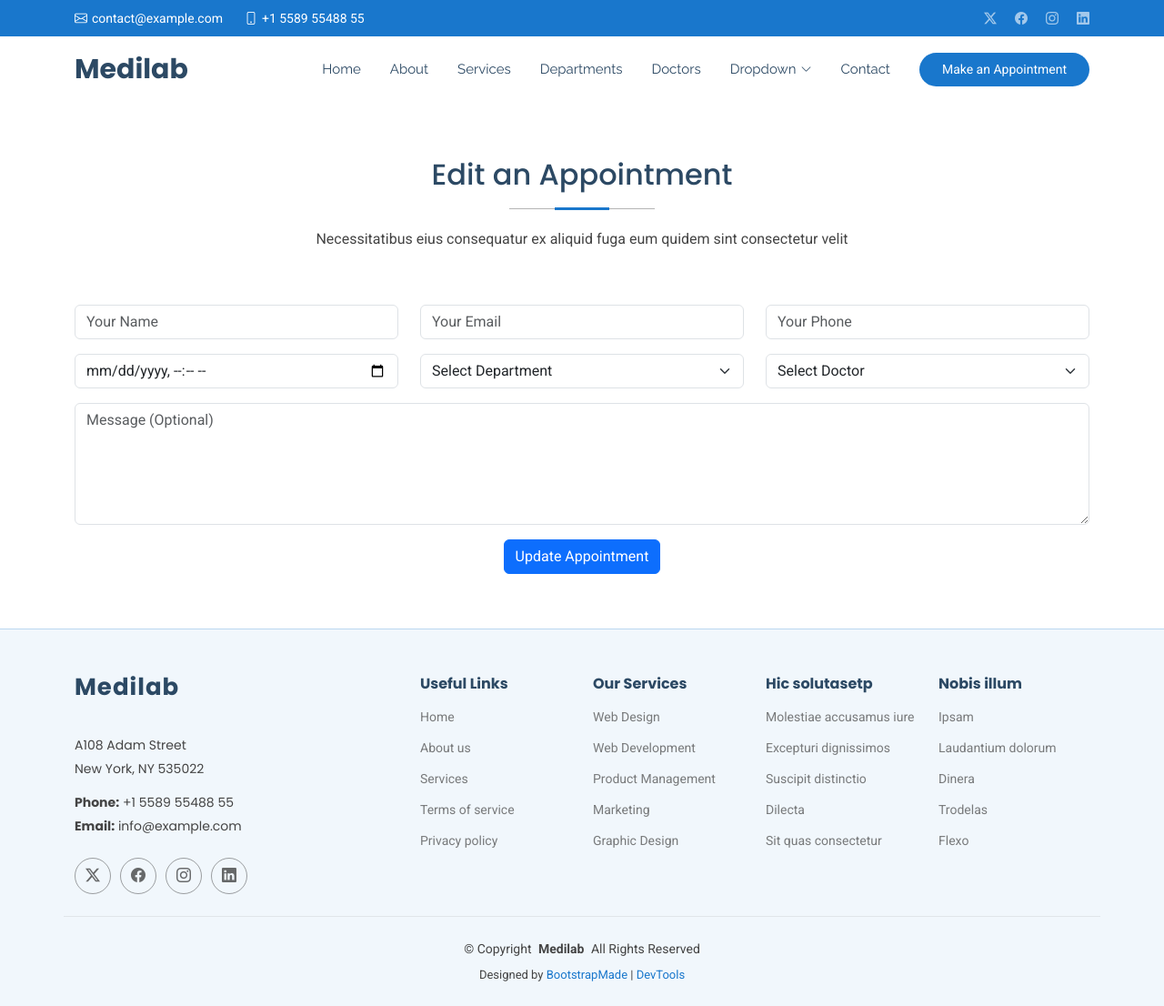
After one commit to Iancoder182/carecloud, a Django app: template templates/edit.html in a window 1280 px wide. The commit adds this page. Shown: the whole page at 91% size. Run offline with Django 3.2, Linux system fonts and the light colour scheme; the template is opened without the code that fills it, so the values that code supplies are empty; some libraries are stand-ins or nearby versions.

Commit message:
initial commit

```diff
--- a/careapp/urls.py
+++ b/careapp/urls.py
@@ -9,5 +9,7 @@ urlpatterns = [
     path('appointment/', views.appointment, name='appointment'),
     path('about/', views.about, name='about'),
     path('show/', views.show, name='show'),
+    path('delete/<int:id>', views.delete, name='delete'),
+    path('edit/<int:id>', views.edit, name='edit')
 
 ]
--- /dev/null
+++ b/templates/edit.html
@@ -0,0 +1,71 @@
+{% extends 'starter-page.html' %}
+{% load static%}
+
+{%block content%}
+
+<!-- Appointment Section -->
+    <section id="appointment" class="appointment section">
+
+      <!-- Section Title -->
+      <div class="container section-title" data-aos="fade-up">
+        <h2>Edit an Appointment</h2>
+        <p>Necessitatibus eius consequatur ex aliquid fuga eum quidem sint consectetur velit</p>
+      </div><!-- End Section Title -->
+
+      <div class="container" data-aos="fade-up" data-aos-delay="100">
+
+        <form  method="post" >
+
+          {%csrf_token%}
+
+
+          <div class="row">
+            <div class="col-md-4 form-group">
+              <input type="text" value="{{editappointment.name}}" name="name" class="form-control" id="name" placeholder="Your Name" required="">
+            </div>
+            <div class="col-md-4 form-group mt-3 mt-md-0">
+              <input type="email" value="{{editappointment.email}}" class="form-control" name="email" id="email" placeholder="Your Email" required="">
+            </div>
+            <div class="col-md-4 form-group mt-3 mt-md-0">
+              <input type="tel" value="{{editappointment.phone}}" class="form-control" name="phone" id="phone" placeholder="Your Phone" required="">
+            </div>
+          </div>
+          <div class="row">
+            <div class="col-md-4 form-group mt-3">
+              <input type="datetime-local" " name="date" class="form-control datepicker" id="date" placeholder="Appointment Date" required="">
+            </div>
+
+
+            <div class="col-md-4 form-group mt-3">
+              <select name="department" id="department" class="form-select" required="">
+                <option value="">Select Department</option>
+                <option value="Department 1">Department 1</option>
+                <option value="Department 2">Department 2</option>
+                <option value="Department 3">Department 3</option>
+              </select>
+            </div>
+            <div class="col-md-4 form-group mt-3">
+              <select name="doctor" id="doctor" class="form-select" required="">
+                <option value="">Select Doctor</option>
+                <option value="Doctor 1">Doctor 1</option>
+                <option value="Doctor 2">Doctor 2</option>
+                <option value="Doctor 3">Doctor 3</option>
+              </select>
+            </div>
+          </div>
+
+          <div class="form-group mt-3">
+            <textarea class="form-control" name="message" rows="5" placeholder="Message (Optional)">{{editappointment.message}}</textarea>
+          </div>
+          <div class="mt-3">
+            <div class="text-center"><button type="submit" class="btn btn-primary">Update Appointment</button></div>
+          </div>
+        </form>
+
+      </div>
+
+    </section><!-- /Appointment Section -->
+
+
+
+{%endblock%}
--- a/templates/show.html
+++ b/templates/show.html
@@ -15,6 +15,7 @@
 <th>Department</th>
 <th>Doctor</th>
 <th>Message</th>
+<th>Action</th>
 
 </tr>
 {% for appointment in allappointments %}
@@ -27,6 +28,10 @@
    <td>{{appointment.department}}</td>
    <td>{{appointment.doctor}}</td>
    <td>{{appointment.message}}</td>
+   <td>
+<a href="/edit/{{appointment.id}}" class="btn btn-info">Edit</a>
+<a href="/delete/{{appointment.id}}" class="btn btn-danger">Delete</a>
+   </td>
 </tr>
 
 {% endfor %}
```
Also changed, not shown: careapp/views.py (+22 -1 lines), db.sqlite3.
